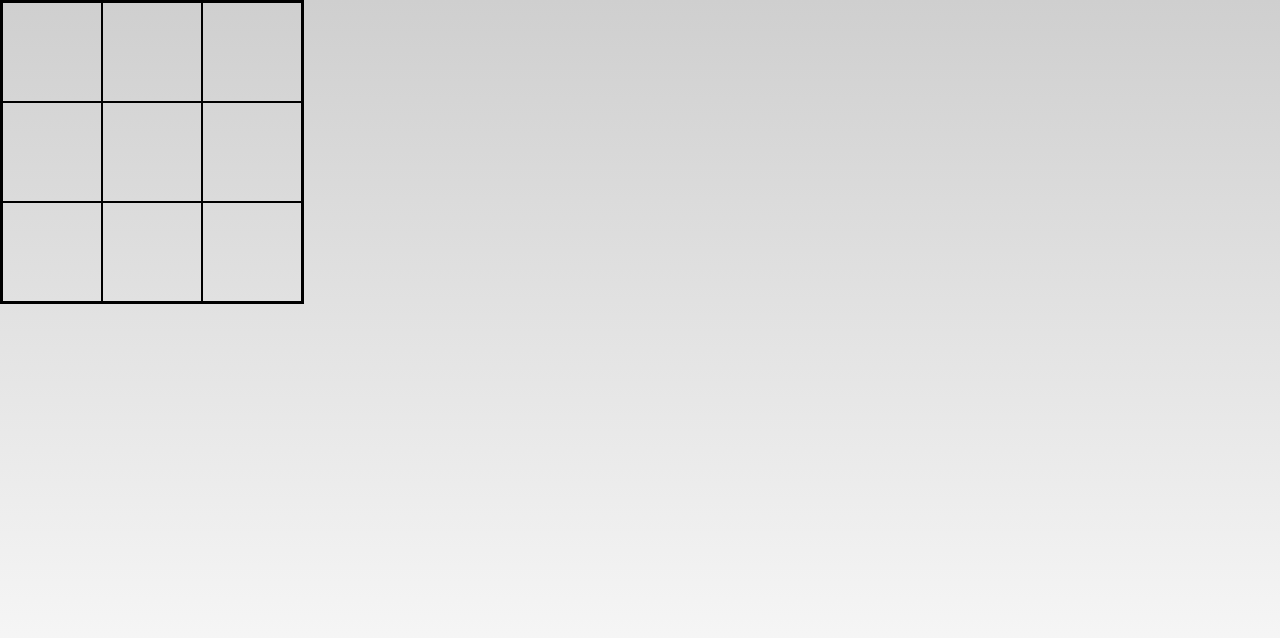
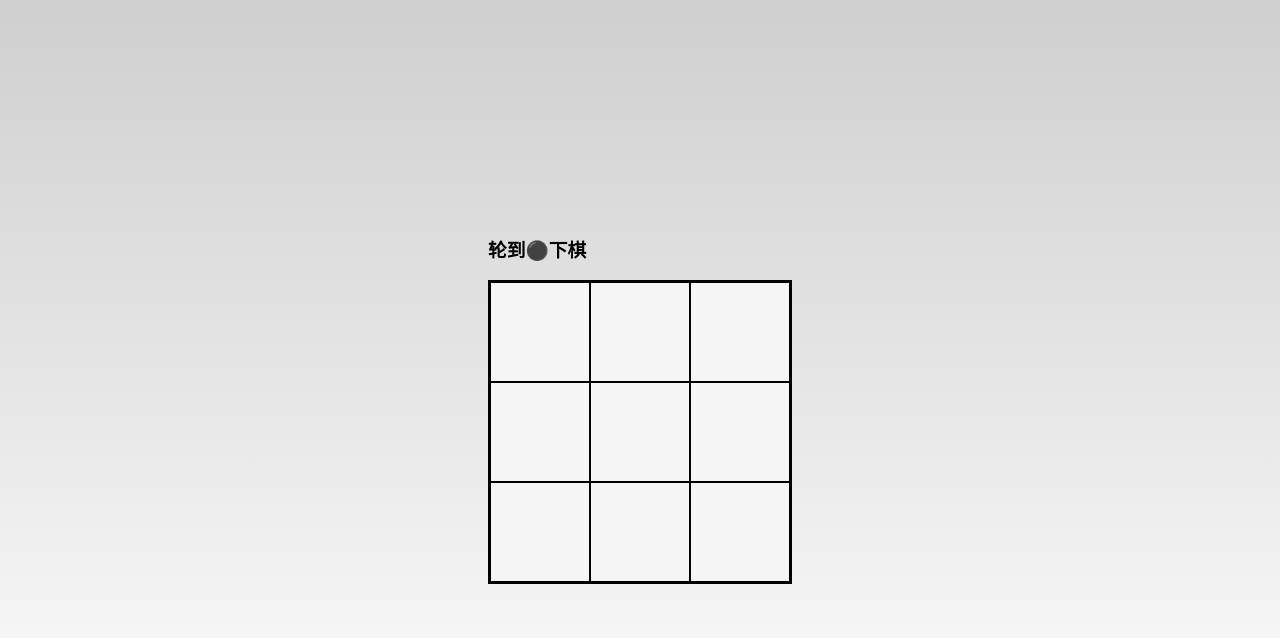
Before and after one commit to Misaka-xxw/Simple-tic-tac-toe, a plain HTML site: page view/play.html in a window 1280 px wide. Drawn offline with Linux system fonts and the light colour scheme.

Commit message:
Update drop a chess in front end, get client ip in back end

```diff
--- a/view/play.html
+++ b/view/play.html
@@ -1,23 +1,21 @@
 <!DOCTYPE html>
 <html lang="zh-cn">
-
 <head>
     <meta charset="UTF-8">
     <meta name="viewport" content="width=device-width, initial-scale=1.0">
     <title>三子棋游戏</title>
     <link rel="stylesheet" href="http://127.0.0.1:5000/css/element-ui.css">
     <style>
-        html,
-        body {
+        html, body {
             height: 100%;
             margin: 0;
         }
 
         body {
-            /* background-repeat: no-repeat; */
             background-image: linear-gradient(180deg, #cfcfcf 0%, #ffffff 100%);
             background-size: 100% 100%;
             background-position: center;
+            display: flex;
             justify-content: center;
             align-items: center;
         }
@@ -30,50 +28,82 @@
             grid-template-columns: repeat(3, 1fr);
             grid-template-rows: repeat(3, 1fr);
         }
+
         .cell {
             border: 1px solid black;
             display: flex;
             justify-content: center;
             align-items: center;
-            font-size: 24px;
+            font-size: 48px;
+            background-color: whitesmoke;
+            transition: background-color 0.3s, box-shadow 0.3s;
+            position: relative;
+        }
+
+        .cell::before {
+            content: attr(which_player);
+            opacity: 0;
+            transition: opacity 0.3s;
+            position: absolute;
+            top: 50%;
+            left: 50%;
+            transform: translate(-50%, -50%);
+        }
+
+        .cell:hover::before {
+            opacity: 0.5; /* 悬浮时显示半透明棋子 */
+        }
+
+        .cell:hover {
+            background-color: #e0e0e0;
+            box-shadow: 0 0 10px rgba(0, 0, 0, 0.5);
+            animation: flash 1s infinite;
+        }
+
+        .cell:active {
+            background-color: #a0a0a0;
+        }
+
+        @keyframes flash {
+            0%, 100% {
+                opacity: 1;
+            }
+            50% {
+                opacity: 0.5;
+            }
         }
     </style>
 </head>
-
 <body>
 <div id="app">
+    <h3>
+        轮到<span>{{content_text[round_player]}}</span>下棋
+    </h3>
     <div class="chessboard">
-        <div class="cell"></div>
-        <div class="cell"></div>
-        <div class="cell"></div>
-        <div class="cell"></div>
-        <div class="cell"></div>
-        <div class="cell"></div>
-        <div class="cell"></div>
-        <div class="cell"></div>
-        <div class="cell"></div>
+        <button v-for="(cell, index) in cells" :key="index" class="cell" @click="play_step(index)":which_player="content_text[round_player]">
+            {{content_text[cells[index]]}}
+        </button>
     </div>
 </div>
 <script src="http://127.0.0.1:5000/css/vue.js"></script>
-<script src="http://127.0.0.1:5000/css/index.js"></script>
-<script src="http://127.0.0.1:5000/css/my_func.js"></script>
 <script>
     new Vue({
         el: '#app',
         data() {
             return {
-
+                cells: Array(9).fill(0),
+                round_player: 1,
+                content_text: [' ', '⚫', '⚪']
             };
         },
-            mounted() {
-
-            },
         methods: {
-
+            play_step(index) {
+                // console.log(index);
+                this.cells[index]=this.round_player;
+                this.round_player=3-this.round_player;
             }
         }
-    );
+    });
 </script>
 </body>
-
 </html>
```
Also changed, not shown: 1 other file. Lines whose indentation alone changed are shown as unchanged.
